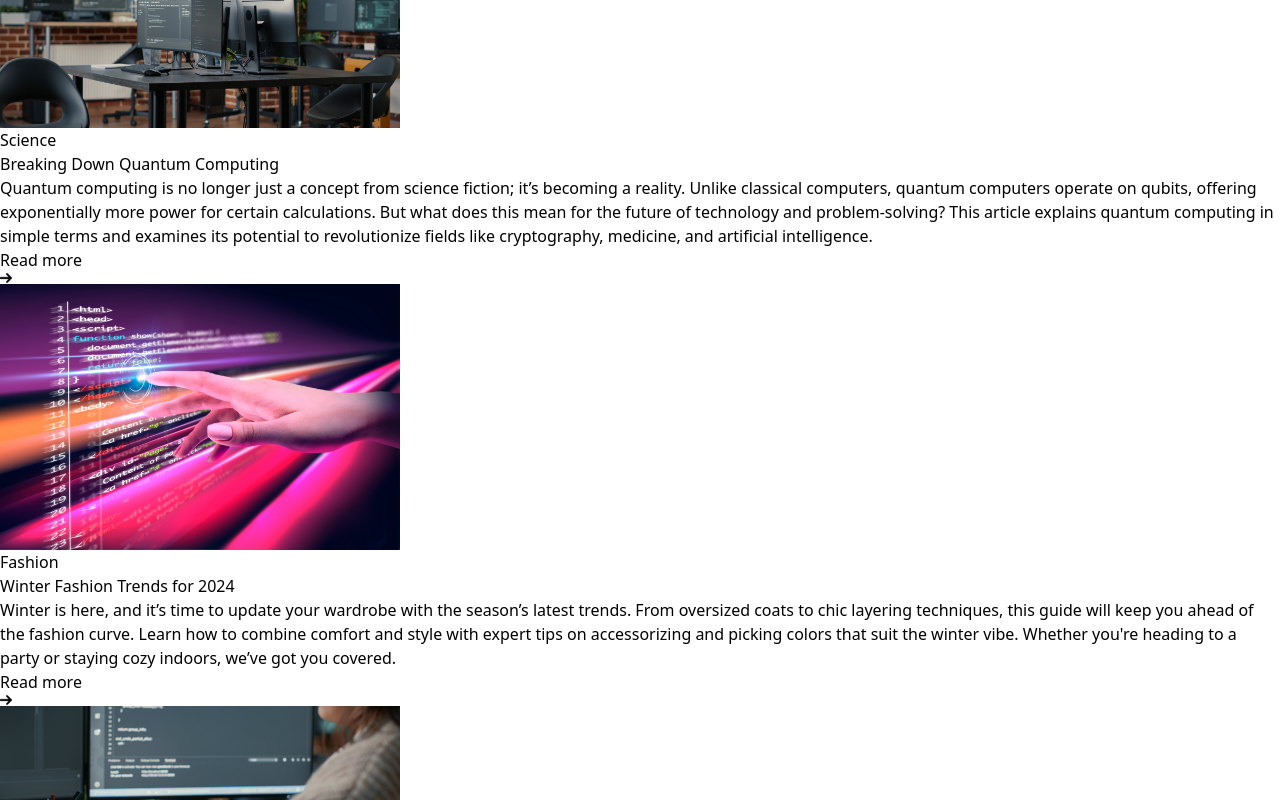
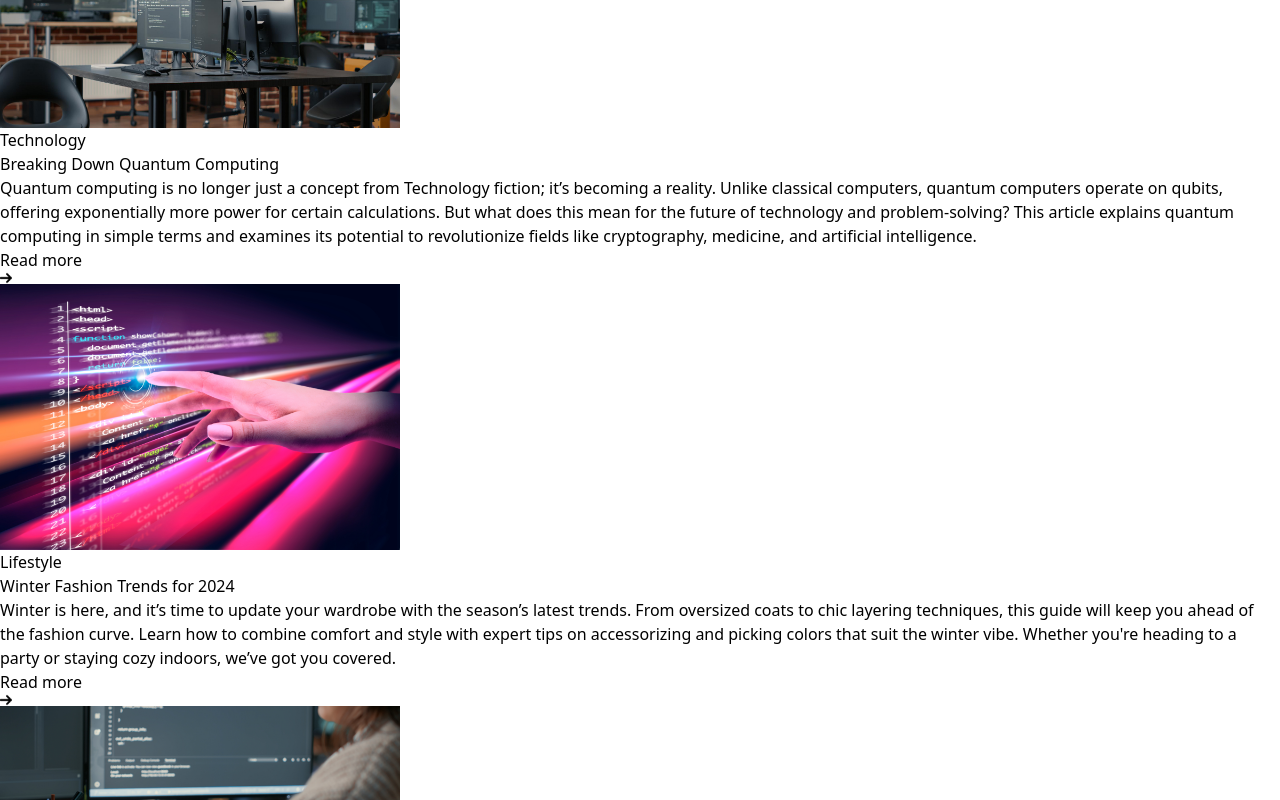
Before and after one commit to marthinmhpakpahan/blog-nextjs-mongodb, a Next.js app: page / in a window 1280 px wide. Shown: the part 1580-2380 px from the top of the page. Built offline with nearby package versions, Linux system fonts and the light colour scheme.

Commit message:
update static data and filter data by menu category

```diff
--- a/Assets/assets.js
+++ b/Assets/assets.js
@@ -60,7 +60,7 @@ export const blog_data = [
 			"If wanderlust is calling, 2025 is shaping up to be a fantastic year for travel. From pristine beaches to bustling cityscapes, we’ve curated a list of destinations that offer something for everyone. Dive into the cultural charm of Europe, the natural beauty of Asia, or the vibrant experiences in South America. Get ready to pack your bags and discover your next adventure with these must-visit locations.",
 		image: blog_pic_2,
 		date: "2024-12-18",
-		category: "Travel",
+		category: "Lifestyle",
 		author: "John Smith",
 		author_img: profile_icon,
 	},
@@ -71,7 +71,7 @@ export const blog_data = [
 			"Maintaining a healthy diet is key to a long and fulfilling life. This guide provides practical tips for eating a balanced diet, from incorporating more fruits and vegetables into your meals to understanding portion control. We also explore how to stay consistent with healthy eating habits in a busy lifestyle and how small changes can make a big difference to your overall health.",
 		image: blog_pic_3,
 		date: "2024-12-17",
-		category: "Health",
+		category: "Technology",
 		author: "Emily Johnson",
 		author_img: profile_icon,
 	},
@@ -79,10 +79,10 @@ export const blog_data = [
 		id: 4,
 		title: "Breaking Down Quantum Computing",
 		description:
-			"Quantum computing is no longer just a concept from science fiction; it’s becoming a reality. Unlike classical computers, quantum computers operate on qubits, offering exponentially more power for certain calculations. But what does this mean for the future of technology and problem-solving? This article explains quantum computing in simple terms and examines its potential to revolutionize fields like cryptography, medicine, and artificial intelligence.",
+			"Quantum computing is no longer just a concept from Technology fiction; it’s becoming a reality. Unlike classical computers, quantum computers operate on qubits, offering exponentially more power for certain calculations. But what does this mean for the future of technology and problem-solving? This article explains quantum computing in simple terms and examines its potential to revolutionize fields like cryptography, medicine, and artificial intelligence.",
 		image: blog_pic_4,
 		date: "2024-12-16",
-		category: "Science",
+		category: "Technology",
 		author: "Michael Lee",
 		author_img: profile_icon,
 	},
@@ -93,7 +93,7 @@ export const blog_data = [
 			"Winter is here, and it’s time to update your wardrobe with the season’s latest trends. From oversized coats to chic layering techniques, this guide will keep you ahead of the fashion curve. Learn how to combine comfort and style with expert tips on accessorizing and picking colors that suit the winter vibe. Whether you're heading to a party or staying cozy indoors, we’ve got you covered.",
 		image: blog_pic_5,
 		date: "2024-12-15",
-		category: "Fashion",
+		category: "Lifestyle",
 		author: "Sophia Martinez",
 		author_img: profile_icon,
 	},
@@ -126,7 +126,7 @@ export const blog_data = [
 			"Humanity's quest to explore the cosmos has led to groundbreaking discoveries and incredible feats of engineering. From the latest Mars rover missions to upcoming plans for lunar bases, this article delves into the exciting developments in space exploration and what they mean for our understanding of the universe.",
 		image: blog_pic_8,
 		date: "2024-12-12",
-		category: "Science",
+		category: "Technology",
 		author: "Chloe Walker",
 		author_img: profile_icon,
 	},
@@ -148,7 +148,7 @@ export const blog_data = [
 			"Video games have come a long way from their humble beginnings. This article takes you on a journey through the history of gaming, highlighting key milestones and innovations. Explore how graphics, storytelling, and interactivity have transformed the industry into a global phenomenon and what the future holds for gamers worldwide.",
 		image: blog_pic_10,
 		date: "2024-12-10",
-		category: "Entertainment",
+		category: "Lifestyle",
 		author: "Ella Brooks",
 		author_img: profile_icon,
 	},
@@ -156,10 +156,10 @@ export const blog_data = [
 		id: 11,
 		title: "Climate Change: What You Need to Know",
 		description:
-			"Climate change remains one of the most pressing issues of our time. This article breaks down the science behind global warming, its impact on ecosystems, and the actions needed to mitigate its effects. Learn how individuals, communities, and governments can contribute to building a sustainable future.",
+			"Climate change remains one of the most pressing issues of our time. This article breaks down the Technology behind global warming, its impact on ecosystems, and the actions needed to mitigate its effects. Learn how individuals, communities, and governments can contribute to building a sustainable future.",
 		image: blog_pic_11,
 		date: "2024-12-09",
-		category: "Environment",
+		category: "Lifestyle",
 		author: "Freya Thompson",
 		author_img: profile_icon,
 	},
@@ -170,7 +170,7 @@ export const blog_data = [
 			"Your 30s are a critical decade for building a strong financial foundation. From investing wisely to saving for retirement, this article provides practical advice for achieving financial security. Discover tips on budgeting, managing debt, and growing your wealth to ensure a stable and prosperous future.",
 		image: blog_pic_12,
 		date: "2024-12-08",
-		category: "Finance",
+		category: "Startup",
 		author: "George Kim",
 		author_img: profile_icon,
 	},
@@ -181,7 +181,7 @@ export const blog_data = [
 			"Mindfulness meditation has gained widespread popularity for its mental and physical health benefits. This guide explores how mindfulness can help reduce stress, improve focus, and promote emotional well-being. Learn techniques to incorporate mindfulness into your daily routine and reap the rewards of a more present and balanced life.",
 		image: blog_pic_13,
 		date: "2024-12-07",
-		category: "Health",
+		category: "Technology",
 		author: "Hannah Lopez",
 		author_img: profile_icon,
 	},
@@ -192,7 +192,7 @@ export const blog_data = [
 			"Winter landscapes offer a serene beauty that captivates the soul. This photo essay showcases some of the most breathtaking snowy scenes from around the world. From frozen lakes to snow-covered mountains, discover the magical charm of winter and the stories behind these awe-inspiring views.",
 		image: blog_pic_14,
 		date: "2024-12-06",
-		category: "Photography",
+		category: "Startup",
 		author: "Isabella Carter",
 		author_img: profile_icon,
 	},
@@ -203,7 +203,7 @@ export const blog_data = [
 			"What does it take to build a successful business? This article uncovers the habits and strategies of thriving entrepreneurs. From cultivating resilience to leveraging innovation, learn the key principles that drive success in the competitive world of business.",
 		image: blog_pic_15,
 		date: "2024-12-05",
-		category: "Business",
+		category: "Startup",
 		author: "Jack Nguyen",
 		author_img: profile_icon,
 	},
@@ -214,8 +214,30 @@ export const blog_data = [
 			"Storytelling is at the heart of great cinema. This article explores how filmmakers use visuals, sound, and narrative techniques to captivate audiences. Learn about the evolution of storytelling in film, from classic Hollywood to modern independent cinema, and discover what makes a story truly unforgettable on the big screen.",
         image: blog_pic_16,
 		date: "2024-12-04",
-		category: "Entertainment",
+		category: "Lifestyle",
 		author: "Liam Carter",
 		author_img: profile_icon,
 	},
+	{
+		id: 17,
+		title: "The Secrets to Successful Entrepreneurship",
+		description:
+			"What does it take to build a successful business? This article uncovers the habits and strategies of thriving entrepreneurs. From cultivating resilience to leveraging innovation, learn the key principles that drive success in the competitive world of business.",
+		image: blog_pic_15,
+		date: "2024-12-05",
+		category: "Startup",
+		author: "Jack Nguyen",
+		author_img: profile_icon,
+	},
+	{
+		id: 18,
+		title: "The Secrets to Successful Entrepreneurship",
+		description:
+			"What does it take to build a successful business? This article uncovers the habits and strategies of thriving entrepreneurs. From cultivating resilience to leveraging innovation, learn the key principles that drive success in the competitive world of business.",
+		image: blog_pic_15,
+		date: "2024-12-05",
+		category: "Startup",
+		author: "Jack Nguyen",
+		author_img: profile_icon,
+	},
 ];
--- a/Components/BlogList.jsx
+++ b/Components/BlogList.jsx
@@ -1,19 +1,22 @@
 import { blog_data } from '@/Assets/assets'
 import React from 'react'
 import { BlogItem } from './BlogItem'
+import { useState } from 'react'
 
 export const BlogList = () => {
+
+    const [menu, setMenu] = useState("All");
     return (
         <div>
             <div className="flex justify-center gap-6 my-10">
-            <button className="bg-black text-white py-1 px-4 rounded-sm">All</button>
-            <button>Technology</button>
-            <button>Startup</button>
-            <button>Lifestyle</button>
+                <button onClick={() => setMenu('All')} className={menu === "All" ? "bg-black text-white py-1 px-4 rounded-sm" : ""}>All</button>
+                <button onClick={() => setMenu('Technology')} className={menu === "Technology" ? "bg-black text-white py-1 px-4 rounded-sm" : ""}>Technology</button>
+                <button onClick={() => setMenu('Startup')} className={menu === "Startup" ? "bg-black text-white py-1 px-4 rounded-sm" : ""}>Startup</button>
+                <button onClick={() => setMenu('Lifestyle')} className={menu === "Lifestyle" ? "bg-black text-white py-1 px-4 rounded-sm" : ""}>Lifestyle</button>
             </div>
             <div className="flex flex-wrap justify-around gap-1 gap-y-10 mb-16 xl:mx-24">
                 {
-                blog_data.map((item) => {
+                    blog_data.filter((item) => menu === "All" ? true : item.category === menu).map((item) => {
                         return <BlogItem key={item.id} title={item.title} description={item.description} category={item.category} image={item.image} />
                     })
                 }
```
Lines whose indentation alone changed are shown as unchanged.
